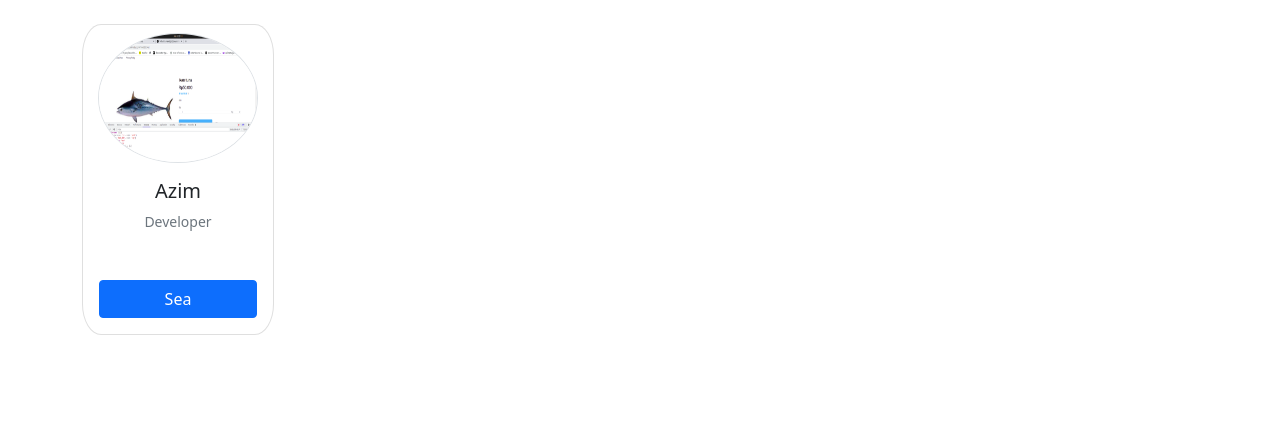
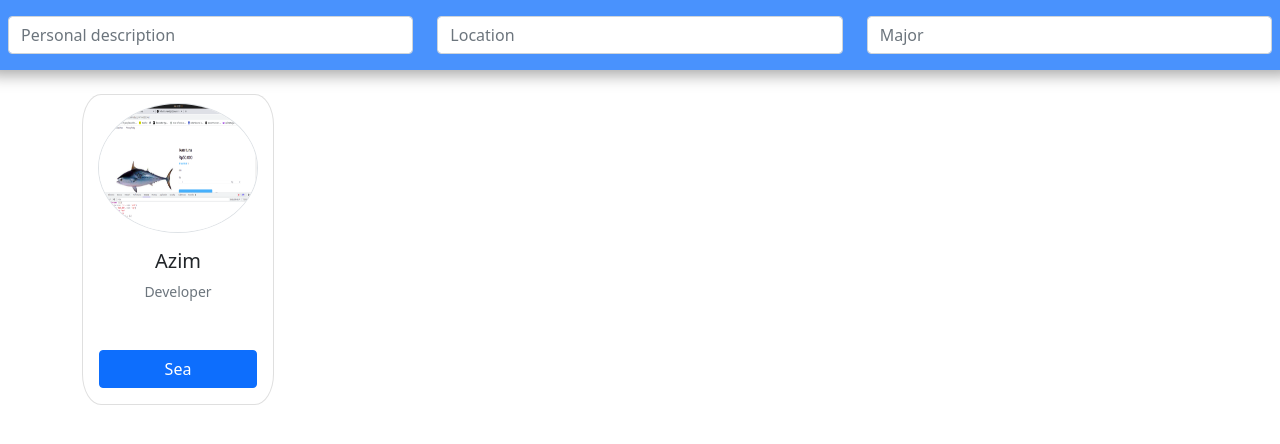
Before and after one commit to BudAzimbud/tutorial-profile-app-reactjs, a React (Create React App) app: page / in a window 1280 px wide. Shown: the top 444 px of the page. Built offline with nearby package versions, Linux system fonts and the light colour scheme; data requests are answered from the project's data file.

Commit message:
add route in local

```diff
--- a/src/App.js
+++ b/src/App.js
@@ -1,4 +1,5 @@
 import React from 'react'
+import 'bootstrap/dist/css/bootstrap.min.css';
 import Router from './Router/Router'
 
 function App() {
--- a/src/Router/Router.js
+++ b/src/Router/Router.js
@@ -1,16 +1,21 @@
 import React, { useEffect } from 'react'
 import { BrowserRouter, Route, Routes, useNavigate } from 'react-router-dom'
+import NavbarHome from '../Component/NavbarHome'
 import router from './index'
-const PrivateRouter = (children) => {
+const PrivateRouter = ({ children }) => {
     const history = useNavigate()
     useEffect(() => {
-        if (localStorage.getItem("token")) {
+        if (!localStorage.getItem("token")) {
             history('/')
         }
     }, [history])
+    return <>
+        <NavbarHome />
+        {children}
+    </>
+}
 
-    return <>{children}</>
-}
+
 
 function Router() {
     return (
@@ -18,7 +23,11 @@ function Router() {
             <Routes>
                 {
                     router.map((route, index) => {
-                        return <Route key={index} path={route.path} element={route.page} />
+                        return <Route key={index} path={route.path} element={
+                            <PrivateRouter>
+                                {route.page}
+                            </PrivateRouter>
+                        } />
                     })
                 }
             </Routes>
--- a/src/Router/index.js
+++ b/src/Router/index.js
@@ -5,6 +5,11 @@ const router = [
         path: "/",
         page: <Home />,
         private: true
+    },
+    {
+        path: '/profile/:id',
+        page: <Home />,
+        private: true
     }
 ]
 
--- a/src/index.js
+++ b/src/index.js
@@ -3,7 +3,6 @@ import ReactDOM from 'react-dom/client';
 import './index.css';
 import App from './App';
 import reportWebVitals from './reportWebVitals';
-import 'bootstrap/dist/css/bootstrap.min.css';
 const root = ReactDOM.createRoot(document.getElementById('root'));
 root.render(
   <React.StrictMode>
```
